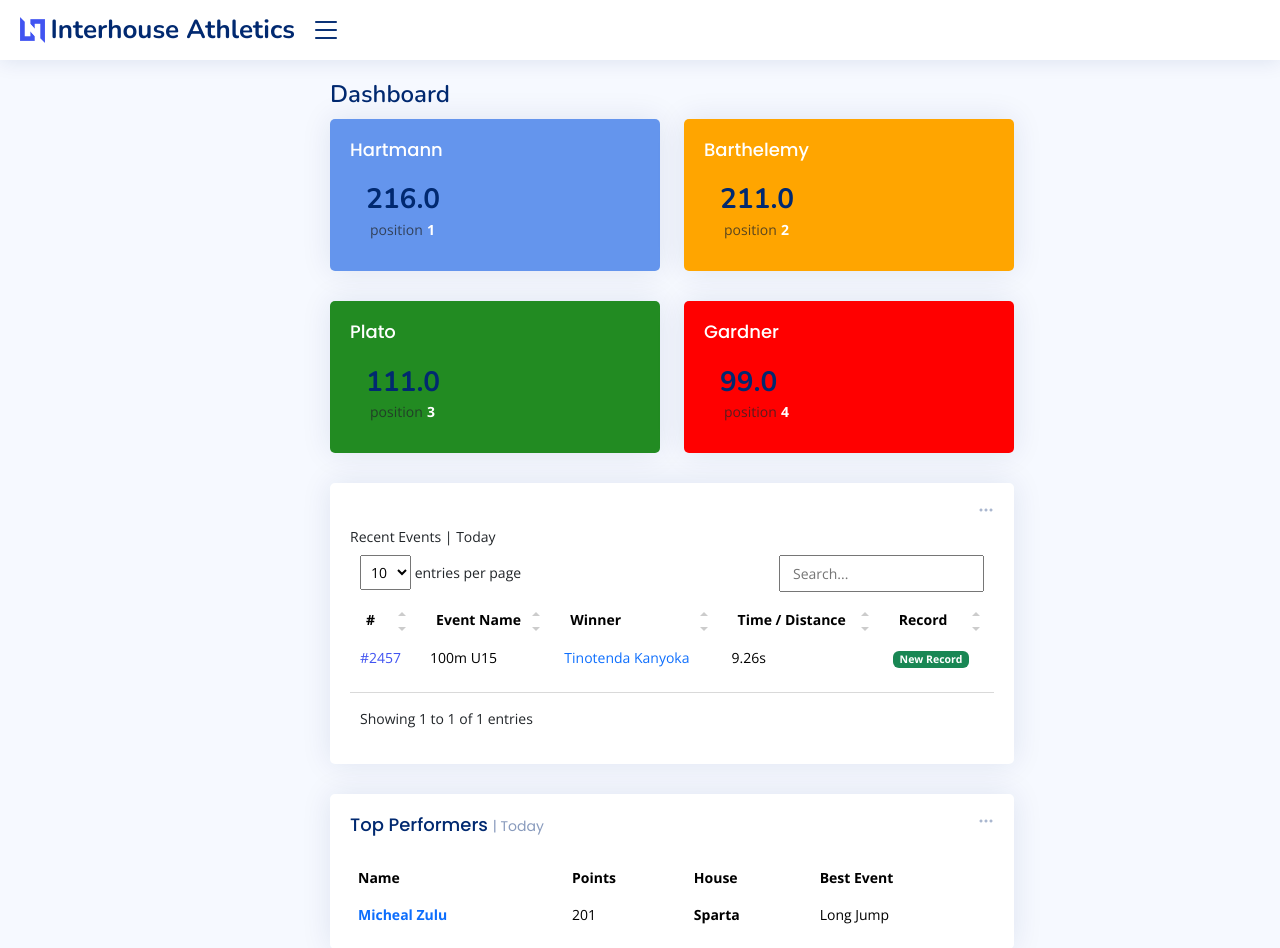
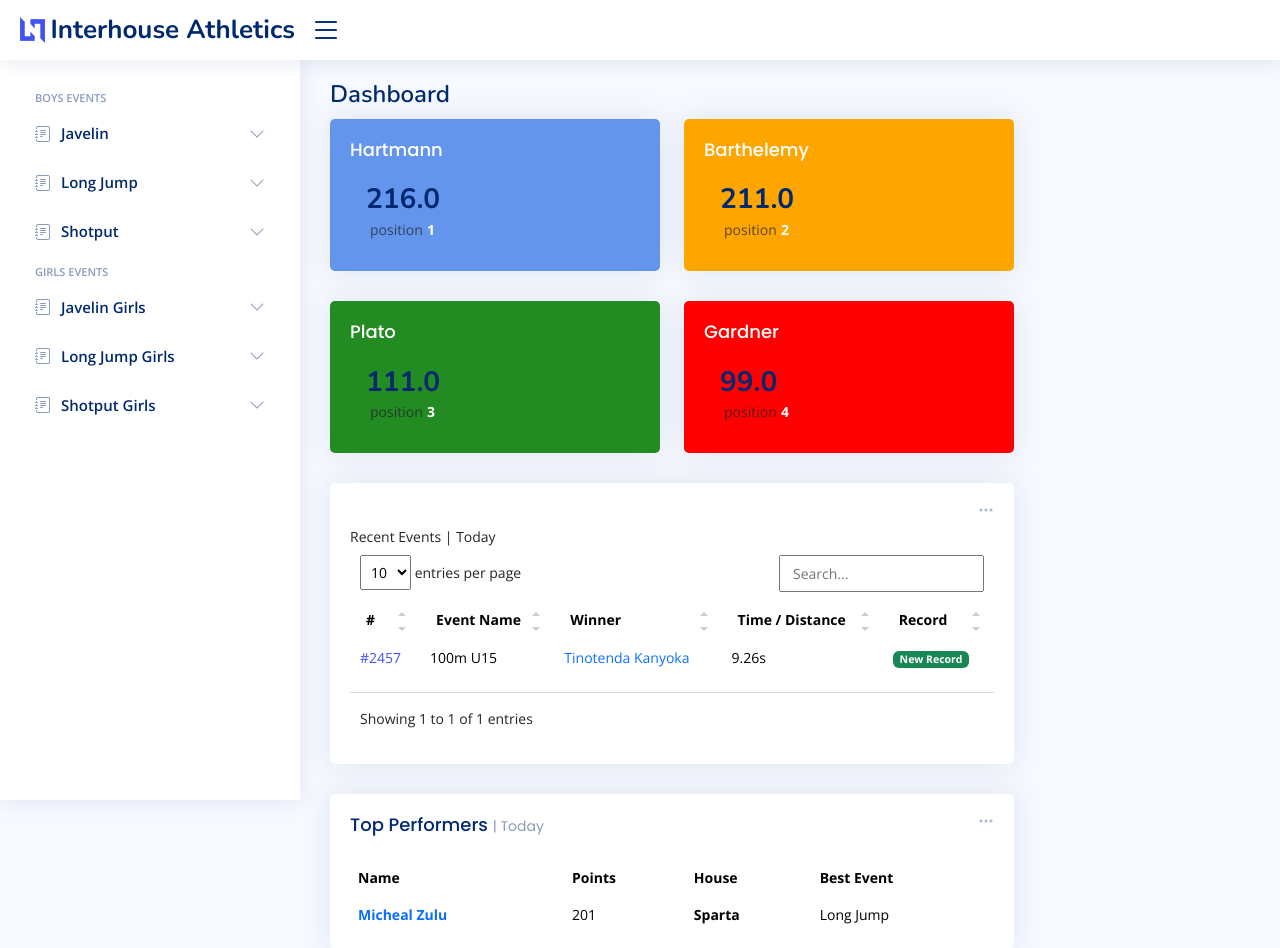
Before and after one commit to tinotendakanyoka/SportsRecordsApp, a Django app: page / in a window 1280 px wide. Shown: the top 948 px of the page. Run offline with Django 5.2, Linux system fonts and the light colour scheme; data comes from the database, SQL or seed files in the repository; both versions use the stored data as it was after the commit; some libraries are stand-ins or nearby versions.

Commit message:
Changes before Changes

```diff
--- a/SportRecord/core/templates/core/index.html
+++ b/SportRecord/core/templates/core/index.html
@@ -5,7 +5,111 @@
 
 
 
-  <!-- ======= Sidebar ======= -->
+   <!-- ======= Sidebar ======= -->
+   <aside id="sidebar" class="sidebar">
+
+    <ul class="sidebar-nav" id="sidebar-nav">
+
+      <li class="nav-heading">Boys Events</li>
+      {% for event in boys_events %}
+      <li class="nav-item">
+        <a class="nav-link collapsed" data-bs-target="#forms-nav" data-bs-toggle="collapse" href="#">
+          <i class="bi bi-journal-text"></i><span>{{event.name}}</span><i class="bi bi-chevron-down ms-auto"></i>
+        </a>
+        <ul id="forms-nav" class="nav-content collapse " data-bs-parent="#sidebar-nav">
+          <li>
+            <a href="forms-elements.html">
+              <i class="bi bi-circle"></i><span>U14</span>
+            </a>
+          </li>
+          <li>
+            <a href="forms-elements.html">
+              <i class="bi bi-circle"></i><span>U15</span>
+            </a>
+          </li>
+          <li>
+            <a href="forms-elements.html">
+              <i class="bi bi-circle"></i><span>U16</span>
+            </a>
+          </li>
+          <li>
+            <a href="forms-elements.html">
+              <i class="bi bi-circle"></i><span>U17</span>
+            </a>
+          </li>
+          <li>
+            <a href="forms-elements.html">
+              <i class="bi bi-circle"></i><span>U18</span>
+            </a>
+          </li>
+          <li>
+            <a href="forms-elements.html">
+              <i class="bi bi-circle"></i><span>U20</span>
+            </a>
+          </li>
+          <li>
+            <a href="forms-elements.html">
+              <i class="bi bi-circle"></i><span>OPEN</span>
+            </a>
+          </li>
+
+        </ul>
+      </li>
+      {% endfor %}
+      <li class="nav-heading">Girls Events</li>
+
+      {% for event in girls_events %}
+      <li class="nav-item">
+        <a class="nav-link collapsed" data-bs-target="#forms-nav" data-bs-toggle="collapse" href="#">
+          <i class="bi bi-journal-text"></i><span>{{event.name}}</span><i class="bi bi-chevron-down ms-auto"></i>
+        </a>
+        <ul id="forms-nav" class="nav-content collapse " data-bs-parent="#sidebar-nav">
+          <li>
+            <a href="forms-elements.html">
+              <i class="bi bi-circle"></i><span>U14</span>
+            </a>
+          </li>
+          <li>
+            <a href="forms-elements.html">
+              <i class="bi bi-circle"></i><span>U15</span>
+            </a>
+          </li>
+          <li>
+            <a href="forms-elements.html">
+              <i class="bi bi-circle"></i><span>U16</span>
+            </a>
+          </li>
+          <li>
+            <a href="forms-elements.html">
+              <i class="bi bi-circle"></i><span>U17</span>
+            </a>
+          </li>
+          <li>
+            <a href="forms-elements.html">
+              <i class="bi bi-circle"></i><span>U18</span>
+            </a>
+          </li>
+          <li>
+            <a href="forms-elements.html">
+              <i class="bi bi-circle"></i><span>U20</span>
+            </a>
+          </li>
+          <li>
+            <a href="forms-elements.html">
+              <i class="bi bi-circle"></i><span>OPEN</span>
+            </a>
+          </li>
+
+        </ul>
+      </li>
+      {% endfor %}
+
+
+
+
+    </ul>
+
+  </aside><!-- End Sidebar-->
 
 
   <main id="main" class="main">
@@ -19,6 +123,7 @@
 
     <section class="section dashboard">
       <div class="row">
+
 
         <!-- Left side columns -->
         <div class="col-lg-9">
--- a/SportRecord/core/views.py
+++ b/SportRecord/core/views.py
@@ -60,11 +60,15 @@ def formset_view(request):
 
 def dashboard(request):
 
+    boys_events_qs = Event.objects.filter(is_boys_event=True).order_by('name')
+    girls_events_qs = Event.objects.filter(is_boys_event=False).order_by('name')
+
 
     ordered_houses = enumerate(House.objects.all().order_by('-points'), start=1)
     context = {
         'houses': ordered_houses,
-        'range': [1,2,3,4],
+        'boys_events': boys_events_qs,
+        'girls_events': girls_events_qs,
     }
 
     return render(request, 'core/index.html', context)
```
Also changed, not shown: SportRecord/db.sqlite3.
